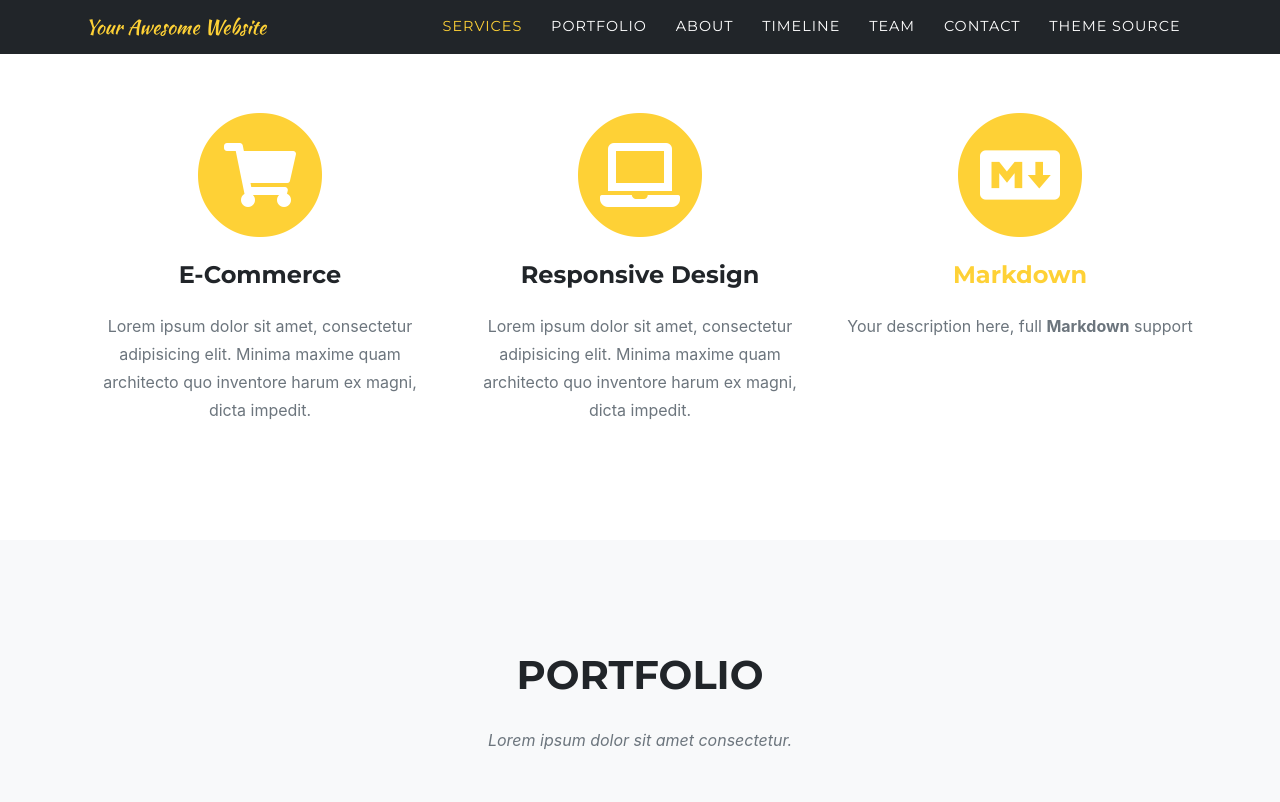
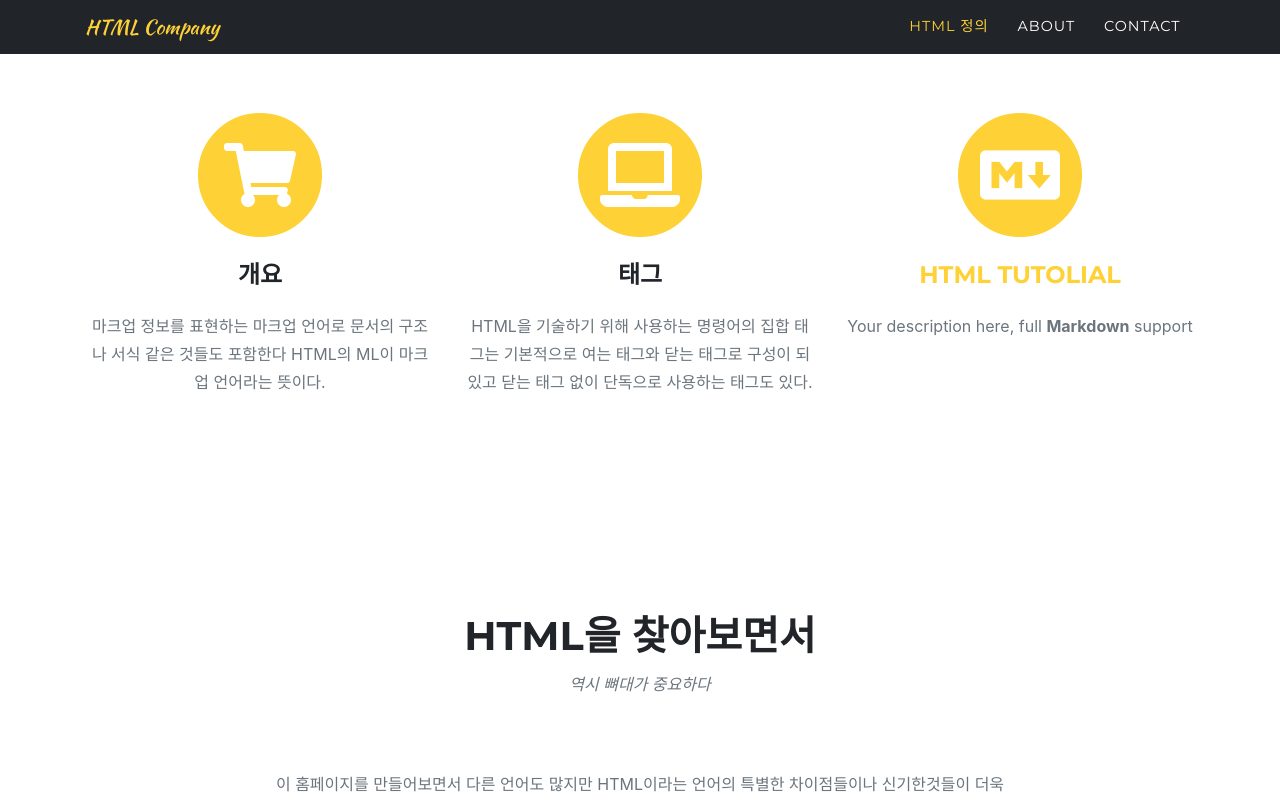
Before and after one commit to web1html/html, a Jekyll site: the page built from index.md, in a window 1280 px wide and 1400 px high, scrolled down 991 px. Shown: the top 802 px of the window. Built offline with Jekyll 4.4.1, drawn with Linux system fonts in a browser that asks for light colours; some web fonts are replaced; some of the changed text lies outside the part shown.

Commit message:
second commit

```diff
--- a/Gemfile
+++ b/Gemfile
@@ -5,3 +5,5 @@ gemspec
 # Delete the following lines if not on Windows:
 # Performance-booster for watching directories on Windows
 gem "wdm", ">= 0.1.0" if Gem.win_platform?
+
+gem "webrick", "~> 1.7"
--- a/_config.yml
+++ b/_config.yml
@@ -13,13 +13,13 @@
 
 theme: jekyll-agency
 
-url    : "" # the base hostname & protocol for your site, e.g. http://example.com
-baseurl: "" # the subpath of your site, e.g. /blog
+url    : "https://web1html.github.io" # the base hostname & protocol for your site, e.g. http://example.com
+baseurl: "/html" # the subpath of your site, e.g. /blog
 
-title      : Your Awesome Website
-email      : your-email@example.com #this is also the email contact forms will go to
-description: "Site description"
-author     : Your Name
+title      : HTML Company
+email      : mnm0627@naver.com #this is also the email contact forms will go to
+description: "html을 알아보자"
+author     : html
 # logo:     #optional, defaults to site title
   # path: assets\img\clients\creative-market.jpg
   # height: 60 #height in px, defaults to 52px
@@ -27,7 +27,7 @@ author     : Your Name
 locale: "en-US" # See available languages in _data/sitetext.yml
 
 analytics:
-  google: #Google Analytics tracking code here
+  google: G-2X0EXG6K0B #Google Analytics tracking code here
 
 collections:
   portfolio:
--- a/_data/sitetext.yml
+++ b/_data/sitetext.yml
@@ -11,127 +11,44 @@
 # -----------------
 en: &DEFAULT_EN
   header:
-    title: Welcome to our Studio!
-    text: It's Nice To Meet You
-    button: Tell Me More
+    title: 웹 사이트를 만들고 싶은가
+    text: 그럼 HTML을 알아야지
+    button: 그게 뭐지?
     buttonlink: "#services"
 
   services:
-    title: "Services"
-    text: "Lorem ipsum"
+    title: "HTML 정의"
+    text: "뼈대를 잡고 싶으면 HTML을 써라"
     section: services
     list:
-      - title: "E-Commerce"
-        desc: "Lorem ipsum dolor sit amet, consectetur adipisicing elit. Minima maxime quam architecto quo inventore harum ex magni, dicta impedit."
+      - title: "개요"
+        desc: "마크업 정보를 표현하는 마크업 언어로 문서의 구조나 서식 같은 것들도 포함한다 HTML의 ML이 마크업 언어라는 뜻이다."
         icon: fas fa-shopping-cart #find more at https://fontawesome.com/icons
-      - title: "Responsive Design"
-        desc: "Lorem ipsum dolor sit amet, consectetur adipisicing elit. Minima maxime quam architecto quo inventore harum ex magni, dicta impedit."
+      - title: "태그"
+        desc: "HTML을 기술하기 위해 사용하는 명령어의 집합 태그는 기본적으로 여는 태그와 닫는 태그로 구성이 되있고 닫는 태그 없이 단독으로 사용하는 태그도 있다."
         icon: fas fa-laptop
-      - title: "[Markdown](https://en.wikipedia.org/wiki/Markdown)"
+      - title: "[HTML TUTOLIAL](https://https://www.w3schools.com/html/)"
         desc: "Your description here, full **Markdown** support"
         icon: fab fa-markdown
 
   portfolio:
-    title: "Portfolio"
-    text: "Lorem ipsum dolor sit amet consectetur."
+    title: "HTML을 더욱더 알아볼까?"
+    text: "보다보니 신기한게 많은 HTML"
     section: portfolio
-    closebutton: "Close Project"
+    closebutton: "닫기"
 
-  timeline:
-    title: "Timeline"
-    text: "Lorem ipsum timeline"
-    section: timeline
-    # left is the default
-    #start_align: "left"
-    events:
-      - title: "Our Humble Beginnings"
-        year: "2009-2011"
-        desc: "Lorem ipsum dolor sit amet, consectetur adipisicing elit. Sunt ut voluptatum eius sapiente, totam reiciendis temporibus qui quibusdam, recusandae sit vero unde, sed, incidunt et ea quo dolore laudantium consectetur!"
-        image: assets/img/timeline/1.jpg
-        alt:
-      - title: "An Agency is Born"
-        year: "March 2011"
-        desc: "Lorem ipsum dolor sit amet, consectetur adipisicing elit. Sunt ut voluptatum eius sapiente, totam reiciendis temporibus qui quibusdam, recusandae sit vero unde, sed, incidunt et ea quo dolore laudantium consectetur!"
-        image: assets/img/timeline/2.jpg
-        alt:
-      - title: "Jekyll Theme is created"
-        year: "2019"
-        desc: "Ravi Riley converted Agency, a Bootstrap-based theme, into a Jekyll theme. The Jekyll theme can be installed as a Ruby gem, or remotely. For more information, visit the documentation."
-        image: assets/img/timeline/3.jpg
-        alt: image alt text
-      - title: "Title"
-        year: "2009-2011"
-        desc: "Your description here, **Markdown** is fully supported."
-        image: assets/img/timeline/4.jpg
-        alt:
-        # you can enforce the alignment
-        align: right
-    end: "Be Part <br> of Our <br> Story!"
+
 
   about:
-    title: "About Us"
-    text: "our story"
-    body: "Lorem ipsum dolor sit amet, consectetur adipisicing elit. Aut eaque, laboriosam veritatis, quos non quis ad perspiciatis, totam corporis ea, alias ut unde. **Markdown** supported."
+    title: "HTML을 찾아보면서"
+    text: "역시 뼈대가 중요하다"
+    body: "이 홈페이지를 만들어보면서 다른 언어도 많지만 HTML이라는 언어의 특별한 차이점들이나 신기한것들이 더욱 이 홈페이지를 만들때 재미있게 만들었지 않나 라는 생각이 들었다."
     section: about
 
-  clients:
-    section: clients
-    max-height: 100px
-    horizontal-scrolling: "" #"yes/no"
-    list:
-      - title: "envato"
-        url: https://github.com/raviriley/agency-jekyll-theme
-        logo: assets/img/clients/envato.jpg
-      - title: "designmodo"
-        url: https://github.com/raviriley/agency-jekyll-theme
-        logo: assets/img/clients/designmodo.jpg
-      - title: "themeforest"
-        url: https://github.com/raviriley/agency-jekyll-theme
-        logo: assets/img/clients/themeforest.jpg
-      - title: "Creative Market"
-        url: https://github.com/raviriley/agency-jekyll-theme
-        logo: assets/img/clients/creative-market.jpg
-
-  team:
-    title: "OUR AMAZING TEAM"
-    text: "Lorem ipsum dolor sit amet consectetur."
-    subtext: Lorem ipsum dolor sit amet, consectetur adipisicing elit. Aut eaque, laboriosam veritatis, quos non quis ad perspiciatis, totam corporis ea, alias ut unde. **Markdown** supported.
-    section: team
-    people:
-      - name: "Kay Garland"
-        role: "Lead Designer"
-        image: assets/img/team/500x500.jpg
-        social:
-          - url: https://twitter.com
-            icon: fab fa-twitter
-          - url: https://facebook.com
-            icon: fab fa-facebook-f
-          - url: https://linkedin.com
-            icon: fab fa-linkedin-in
-      - name: "Larry Parker"
-        role: "Lead Marketer"
-        image: assets/img/team/2.jpg
-        social:
-          - url: https://twitter.com
-            icon: fab fa-twitter
-          - url: https://facebook.com
-            icon: fab fa-facebook-f
-          - url: https://linkedin.com
-            icon: fab fa-linkedin-in
-      - name: "Diana Perterson"
-        role: "Lead Developer"
-        image: assets/img/team/500x500.jpg
-        social:
-          - url: https://twitter.com
-            icon: fab fa-twitter
-          - url: https://facebook.com
-            icon: fab fa-facebook-f
-          - url: https://linkedin.com
-            icon: fab fa-linkedin-in
 
   contact:
     title: "Contact Us"
-    text: "Lorem ipsum or call 123456789"
+    text: ""
     section: contact
     name: "Name*"
     name-validation: "Please enter your name."
@@ -147,16 +64,8 @@ en: &DEFAULT_EN
   footer:
     legal: "Privacy Policy"
     social:
-      - url: https://twitter.com
-        icon: "fab fa-twitter"
-      - url: https://facebook.com
-        icon: "fab fa-facebook-f"
-      - url: https://linkedin.com
-        icon: "fab fa-linkedin-in"
-      - url: https://github.com/raviriley/agency-jekyll-theme
+      - url: https://github.com/web1html/html
         icon: "fab fa-github"
-      - url: https://instagram.com
-        icon: "fab fa-instagram"
 en-US:
   <<: *DEFAULT_EN
 en-CA:
--- a/_layouts/home.html
+++ b/_layouts/home.html
@@ -4,9 +4,5 @@ layout: default
 {% include navheader.html %}
 
 {% include services.html %}
-{% include portfolio_grid.html %}
 {% include about.html %}
-{% include timeline.html %}
-{% include team.html %}
-{% include clients.html %}
 {% include contact.html %}
```
Also changed, not shown: _data/navigation.yml (+2 -9 lines), assets/img/header.png.
